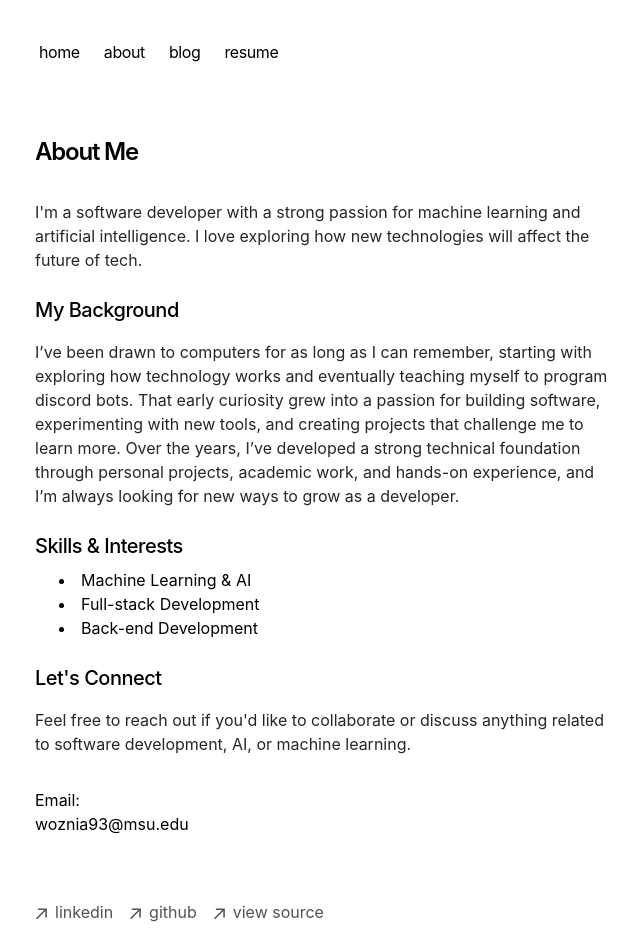
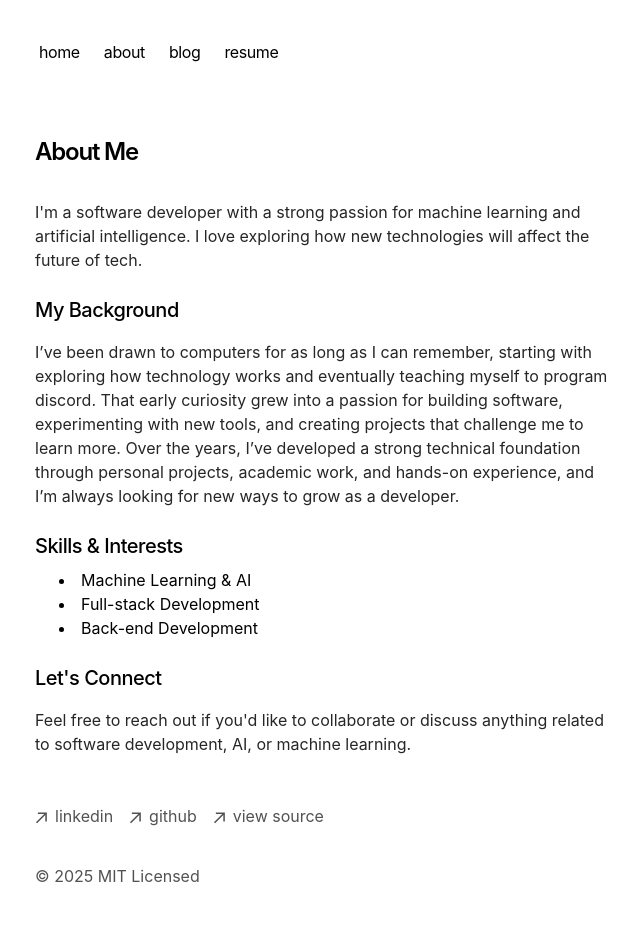
Before and after one commit to woznia93/bw, a Next.js app: page /about in a window 1280 px wide. Shown: the top 952 px of the page, without its empty margins (317-957 px from the left). Built offline with nearby package versions, Linux system fonts and the light colour scheme.

Commit message:
Updates to blog posts

```diff
--- a/src/app/about/page.tsx
+++ b/src/app/about/page.tsx
@@ -15,7 +15,7 @@ export default function About() {
           My Background
         </h2>
         <p className="mb-4">
-          {`I’ve been drawn to computers for as long as I can remember, starting with exploring how technology works and eventually teaching myself to program discord bots.
+          {`I’ve been drawn to computers for as long as I can remember, starting with exploring how technology works and eventually teaching myself to program discord.
           That early curiosity grew into a passion for building software, experimenting with new tools, and creating projects that challenge me to learn more.
           Over the years, I’ve developed a strong technical foundation through personal projects, academic work, and hands-on experience, and I’m always looking for new ways to grow as a developer.`}
         </p>
@@ -36,14 +36,6 @@ export default function About() {
           {`Feel free to reach out if you'd like to collaborate or discuss anything related to software development, AI, or machine learning.`}
         </p>
       </div>
-
-      <div className="my-8">
-        Email:
-        <p>
-            woznia93@msu.edu
-        </p>
-
-      </div>
     </section>
   )
 }
```
